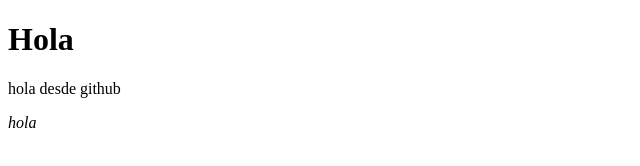
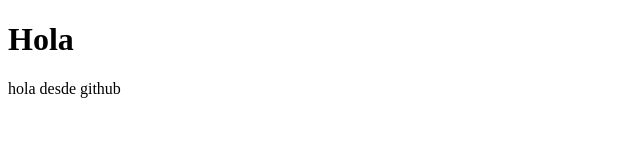
Before and after one commit to randucondori/docker, a plain HTML site: page index.html in a window 1280 px wide. Shown: the full height of the page, 0-640 px from the left. Drawn offline with Linux system fonts and the light colour scheme.

Commit message:
Update index.html
prueba2.2

```diff
--- a/index.html
+++ b/index.html
@@ -8,6 +8,5 @@
 <body>
     <h1>Hola</h1>
     <p>hola desde github</p>
-    <i>hola</i>
 </body>
 </html>
```
